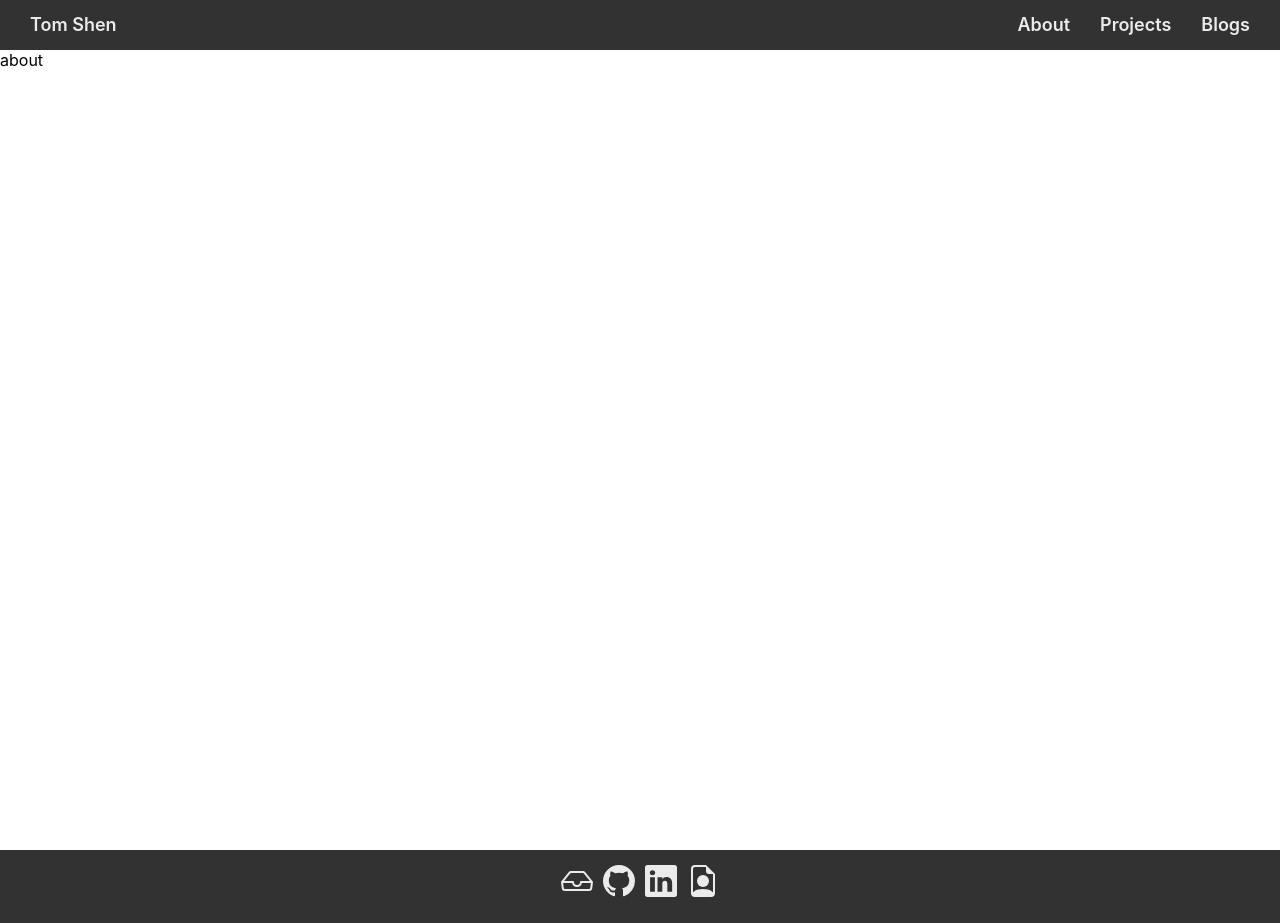
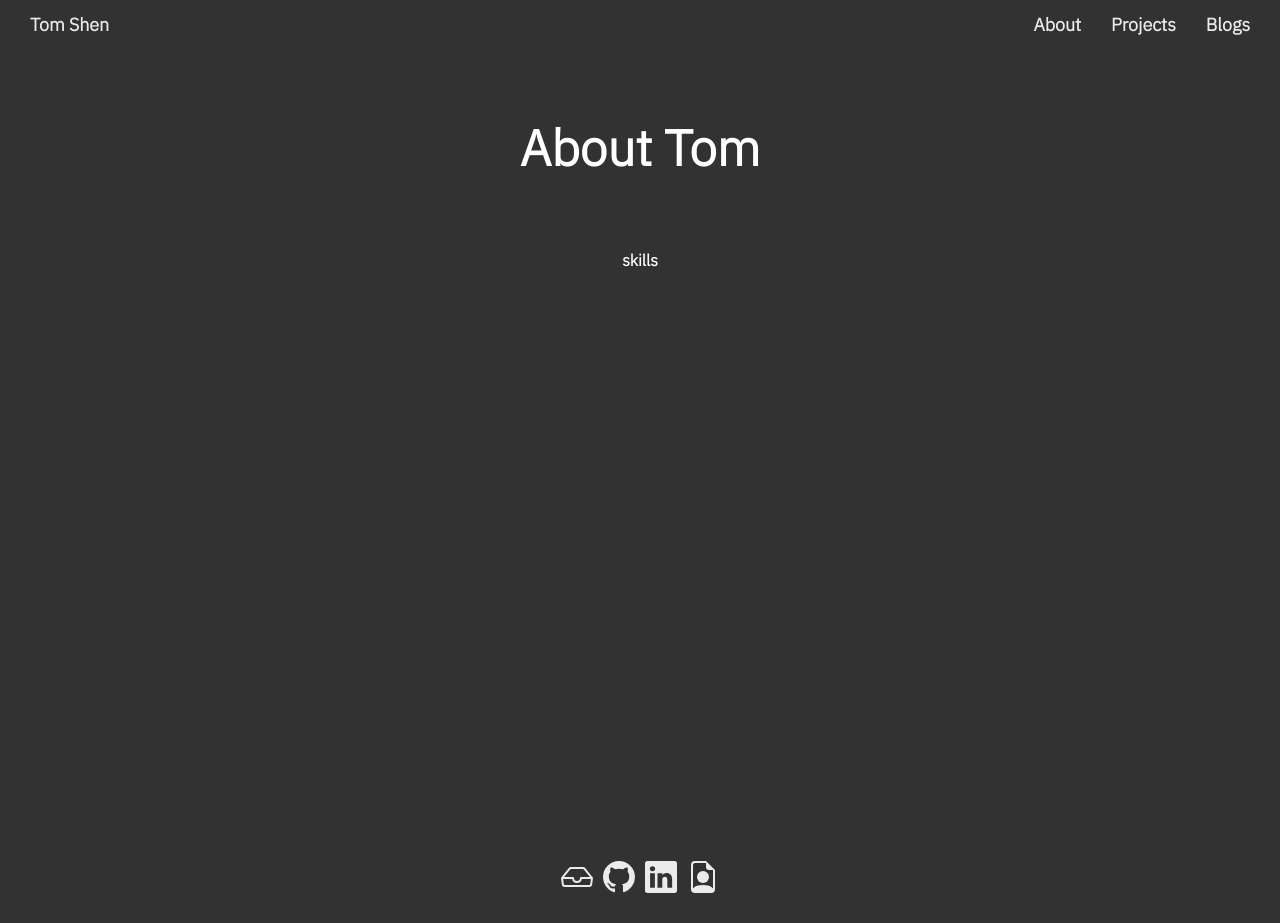
Before and after one commit to TkBusi/portfolio, a React (Create React App) app: page /#/about in a window 1280 px wide. Shown: the top 923 px of the page. Built offline with nearby package versions, Linux system fonts and the light colour scheme.

Commit message:
update design and some content

```diff
--- a/src/about.css
+++ b/src/about.css
@@ -0,0 +1,15 @@
+.about{
+    color: white;
+    margin-left: auto;
+    margin-right: auto;
+    display: flex;
+    align-items: center;
+    flex-direction: column;
+}
+
+.title{
+    font-size: 50px;
+    margin-top: 65px;
+    margin-bottom: 70px;
+    border-bottom: 5px;
+}
--- a/src/about.tsx
+++ b/src/about.tsx
@@ -5,7 +5,9 @@ import './about.css';
 function About() {
   return (
     <div className="about">
-      about
+      <div className='title'>About Tom</div>
+      <div className='col-0'>skills</div>
+      <div className='col-1'></div>
     </div>
   );
 }
--- a/src/footer.css
+++ b/src/footer.css
@@ -9,7 +9,11 @@ footer{
 footer > *{
     display: flex;
     justify-content: center;
-    padding: 15px 0;
+    padding: 10px 0;
+}
+
+small{
+    margin-bottom: 30px;
 }
 
 .social-media-links > *{
--- a/src/footer.tsx
+++ b/src/footer.tsx
@@ -11,7 +11,7 @@ function Footer() {
             <a href="mailto:tshin0346@gmail.com">
               <BsInbox title='Email'/>
             </a>
-            <a href="https://github.com/TkBusi">
+            <a href="https://github.com/TomShenDev">
               <BsGithub title="Github"/>
             </a>
             <a href="https://www.linkedin.com/in/tom-shen-s/">
--- a/src/home.css
+++ b/src/home.css
@@ -3,22 +3,29 @@
     height: 100%;
     width: 100%;
     position: absolute;
-    background-image: url("files/img/bg.jpg");
     background-position: center;
 }
 
 
 .intro{
     padding: 250px 0;
-    margin-left: 45%;
+    margin-left: 40%;
     text-align: left;
-    color: lightgreen;
-    font-size: xx-large;
+    color: white;
+    font-family: 'IBM Plex Sans';
     font-weight: bold;
+    font-size: 50px;
+    font-weight: bold;
+    text-shadow: 2px 2px 4px rgb(125,125,125);
+}
+
+.intro > span{
+    display: none;
 }
 
 .typing{
-    animation: typer 1s ease-in infinite alternate;
+    border-right: 3px solid rgba(144,238,144,255);
+    animation: typer 1s steps(1) infinite ;
 }
 
 @keyframes appear{
@@ -30,10 +37,7 @@
     }
 }
 @keyframes typer{
-    0%{
-        border-right: 3px solid rgba(144,238,144,255);
-    }
-    100%{
-        border-right: 3px solid rgba(144,238,144,0);
+    50%{
+        border-right: transparent;
     }
 }
--- a/src/home.tsx
+++ b/src/home.tsx
@@ -1,5 +1,6 @@
 import React, {useState, useEffect} from 'react';
 import {Link} from 'react-router-dom';
+import {typewriter} from './typewriter';
 import './home.css';
 
 const position = ["software engineer", "web developer", "game developer"];
@@ -16,21 +17,28 @@ function Home() {
     }, 1000);
     return () => clearInterval(interval);
   }, []);
+
+  let i0 = 0, i1 = 0, i2 = 0;
+  const intro =
+  <div className="intro">
+    <div><span>Hi I am Tom.</span></div>
+    <div><span>I am a {position[i0]}.</span></div>
+    <div><span>I code {language[i1]}.</span></div>
+    <div><span>I shine at {skills[i2]}.</span></div>
+  </div>;
+
+  // run the typewriter
+  typewriter(1,intro);
   /*
   let i0 = Math.floor(seconds % 15 / 5);
   let i1 = Math.floor(seconds % 15 / 3);
   let i2 = Math.floor(seconds % 15);
   */
- let i0 = 0, i1 = 0, i2 = 0;
+
 
   return (
     <div className="home">
-      <div className="intro">
-        <div><span>Hi I am Tom.</span></div>
-        <div><span>I am a {position[i0]}.</span></div>
-        <div><span>I code {language[i1]}.</span></div>
-        <div><span>I shine at {skills[i2]}.</span></div>
-      </div>
+      {intro}
     </div>
   );
 }
--- a/src/index.css
+++ b/src/index.css
@@ -1,3 +1,4 @@
+@import url('https://fonts.googleapis.com/css2?family=IBM+Plex+Sans:wght@300&display=swap');
 
 html,body {
   height:100%;
@@ -6,10 +7,11 @@ html,body {
 body {
   margin: 0;
   font-family: -apple-system, BlinkMacSystemFont, 'Segoe UI', 'Roboto', 'Oxygen',
-    'Ubuntu', 'Cantarell', 'Fira Sans', 'Droid Sans', 'Helvetica Neue',
+    'Ubuntu', 'Cantarell', 'Fira Sans', 'Droid Sans', 'Helvetica Neue', 'IBM Plex Sans',
     sans-serif;
   -webkit-font-smoothing: antialiased;
   -moz-osx-font-smoothing: grayscale;
+  background-color: rgb(50,50,50);
 }
 
 code {
@@ -22,6 +24,8 @@ code {
   display: flex;
   flex-flow: column;
   height: 100%;
+  font-family: 'IBM Plex Sans', sans-serif;
+  font-weight: bold;
 }
 
 #content-wrapper{
--- a/src/nav.css
+++ b/src/nav.css
@@ -1,7 +1,6 @@
 
 .page-top{
   flex: 0 1 auto;
-  background-color: rgb(50,50,50);
   color: rgb(235,235,235);
   display: flex;
   overflow: hidden;
--- a/src/projects.css
+++ b/src/projects.css
@@ -1,4 +1,52 @@
+.projects{
+    color: white;
+    margin-left: auto;
+    margin-right: auto;
+    display: flex;
+    align-items: center;
+    flex-direction: column;
+}
+
+.title{
+    font-size: 50px;
+    margin-top: 65px;
+    margin-bottom: 70px;
+    border-bottom: 5px;
+    border-color: white;
+}
 
 .section-links{
+    position: relative;
+    list-style-type: none;
+    padding-left: 0;
+}
 
+.section{
+    font-size: 35px;
+    width: 200px;
+    height: 50px;
+    line-height: 50px;
+    border-radius: 20px;
+    margin: 20px;
+    text-align: center;
+    cursor: pointer;
 }
+
+@media (min-width: 990px) {
+    .section{
+        display: inline-block;
+    }
+}
+
+.selected, .section:hover, .section.active{
+    background-color: #3A3A3A;
+}
+
+.selected{
+    position: absolute;
+    width: 200px;
+    height: 50px;
+    border-radius: 20px;
+    margin: 20px;
+    z-index: -1;
+}
--- a/src/projects.tsx
+++ b/src/projects.tsx
@@ -1,17 +1,31 @@
 import React from 'react';
 import {Link} from 'react-router-dom';
+import { JsxElement } from 'typescript';
 import './projects.css';
-
 function Projects() {
+  const scrollSection = (event: React.MouseEvent<HTMLLIElement>) =>{
+    event.preventDefault();
+    // move the show button
+    var target = event.target as HTMLElement;
+    var selected = document.getElementsByClassName("active")[0] as HTMLElement;
+    selected.classList.remove("active");
+    target.classList.add("active")
+  }
   return (
     <div className="projects">
-      <p>Projects</p>
-      <div className='section-links'>
-        <div>Websites</div>
-        <div>Apps</div>
-        <div>ML</div>
-        <div>Games</div>
+      <div className='title'>Projects</div>
+      <ul className='section-links'>
+        <li className='section website-link active' onClick={scrollSection}>Websites</li>
+        <li className='section app-link' onClick={scrollSection}>Apps</li>
+        <li className='section machine-learning-link' onClick={scrollSection}>ML</li>
+        <li className='section games-link' onClick={scrollSection}>Games</li>
+      </ul>
+      <div className='website-projects'>
+
       </div>
+      <div className='app-projects'></div>
+      <div className='machine-learning-projects'></div>
+      <div className='games-projects'></div>
     </div>
   );
 }
--- /dev/null
+++ b/src/typewriter.ts
@@ -0,0 +1,9 @@
+
+var typewriter = function (this:any,period:number,textToShow:JSX.Element):void {
+    typewriter.prototype.show = function():void{
+        this.textToShow.style.display = "block";
+    }
+}
+
+
+export {typewriter}
```
